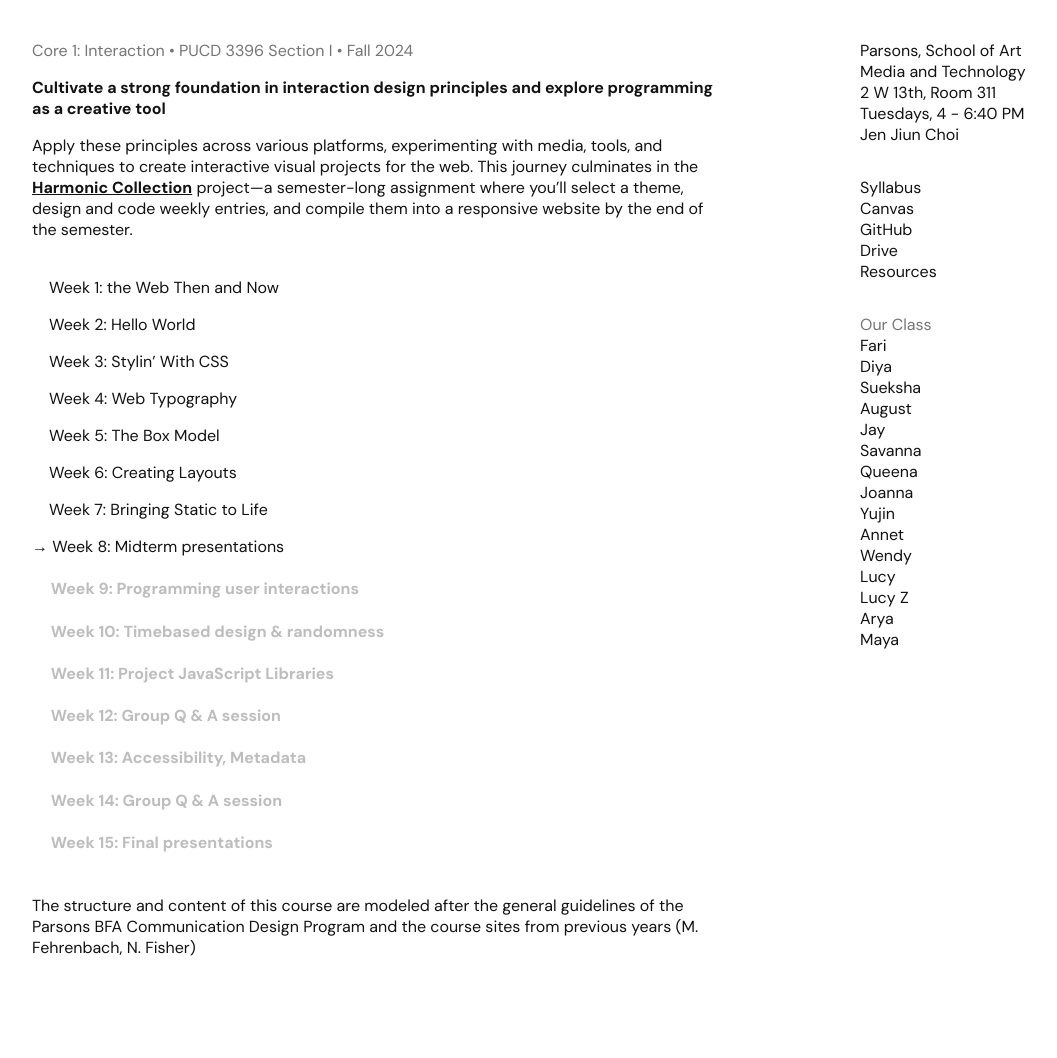
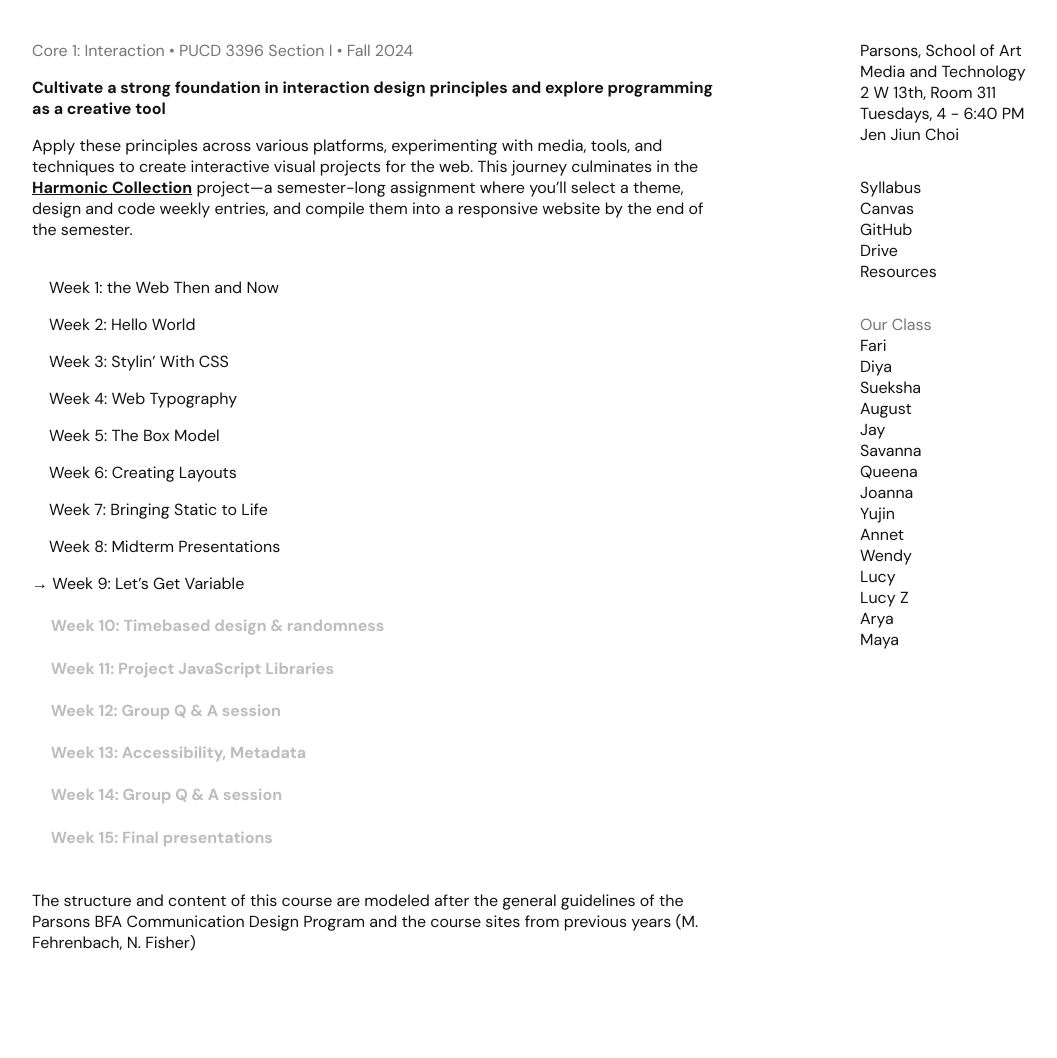
Before and after one commit to core1-interaction/core1-interaction.github.io, a Jekyll site: the page built from index.md, in a window 1280 px wide. Shown: the whole page, without its empty margins (108-1165 px from the left). Built offline with Jekyll 4.4.1, drawn with Linux system fonts in a browser that asks for light colours.

Commit message:
Update index.md

```diff
--- a/index.md
+++ b/index.md
@@ -23,9 +23,10 @@ Apply these principles across various platforms, experimenting with media, tools
 
 &nbsp;&nbsp;&nbsp;&nbsp;[Week 7: Bringing Static to Life](week7.md)
 
-[→ Week 8: Midterm presentations](week8.md)<br>
+&nbsp;&nbsp;&nbsp;&nbsp;[Week 8: Midterm Presentations](week8.md)
 
-#### <span style="color: #BDBDBD;">&nbsp;&nbsp;&nbsp;&nbsp; Week 9: Programming user interactions
+[→ Week 9: Let's Get Variable](week9.md)<br>
+
 #### <span style="color: #BDBDBD;">&nbsp;&nbsp;&nbsp;&nbsp; Week 10: Timebased design & randomness
 #### <span style="color: #BDBDBD;">&nbsp;&nbsp;&nbsp;&nbsp; Week 11: Project JavaScript Libraries
 #### <span style="color: #BDBDBD;">&nbsp;&nbsp;&nbsp;&nbsp; Week 12: Group Q & A session
```
